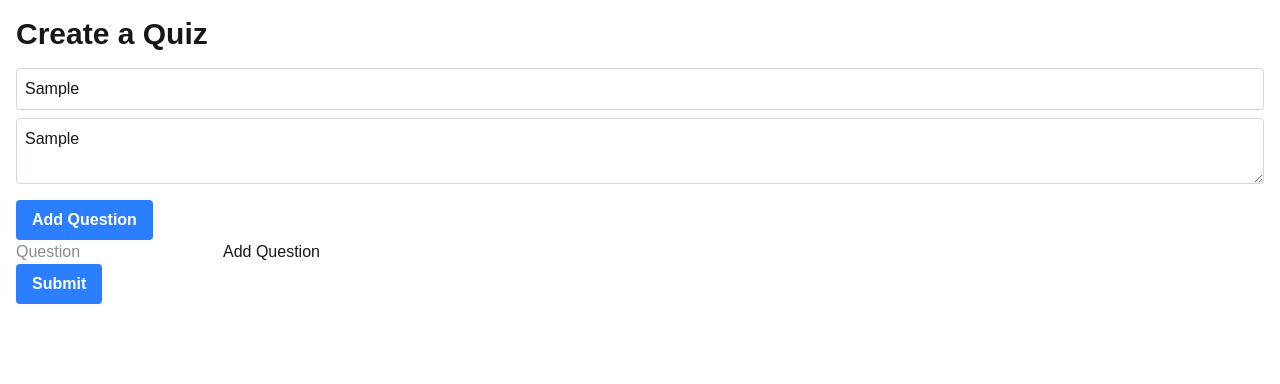
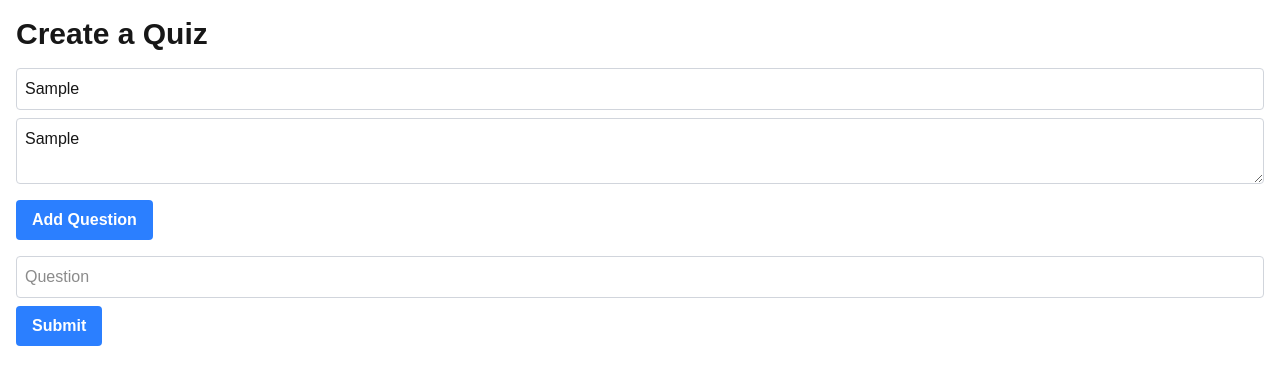
Before and after one commit to jrcz-data-science-lab/virtual_anatomy_quiz_ts, a Next.js app: page /create in a window 1280 px wide. Both pictures are taken after typing "Sample", "Sample" into the empty fields and a click on the button "Add Question". Shown: the top 384 px of the page. Built offline with nearby package versions, Linux system fonts and the light colour scheme.

Commit message:
create page UI stuff that will get changed later anyway

```diff
--- a/src/app/create/page.tsx
+++ b/src/app/create/page.tsx
@@ -103,7 +103,7 @@ export default function CreateQuiz(): JSX.Element {
       />
 
       <button
-        className="bg-blue-500 hover:bg-blue-700 text-white font-bold py-2 px-4 rounded"
+        className="bg-blue-500 hover:bg-blue-700 text-white font-bold py-2 px-4 mr-2 rounded"
         onClick={handleAddQuestion}
       >
         Add Question
@@ -112,6 +112,7 @@ export default function CreateQuiz(): JSX.Element {
       {quiz.questions.map((question, index) => (
         <div key={index}>
           <input
+            className="mt-4 mb-2 block w-full p-2 border border-gray-300 rounded"
             type="text"
             placeholder="Question"
             value={question.question}
@@ -123,7 +124,6 @@ export default function CreateQuiz(): JSX.Element {
               })
             }
           />
-          <button onClick={handleAddQuestion}>Add Question</button>
         </div>
       ))}
       <button
```
